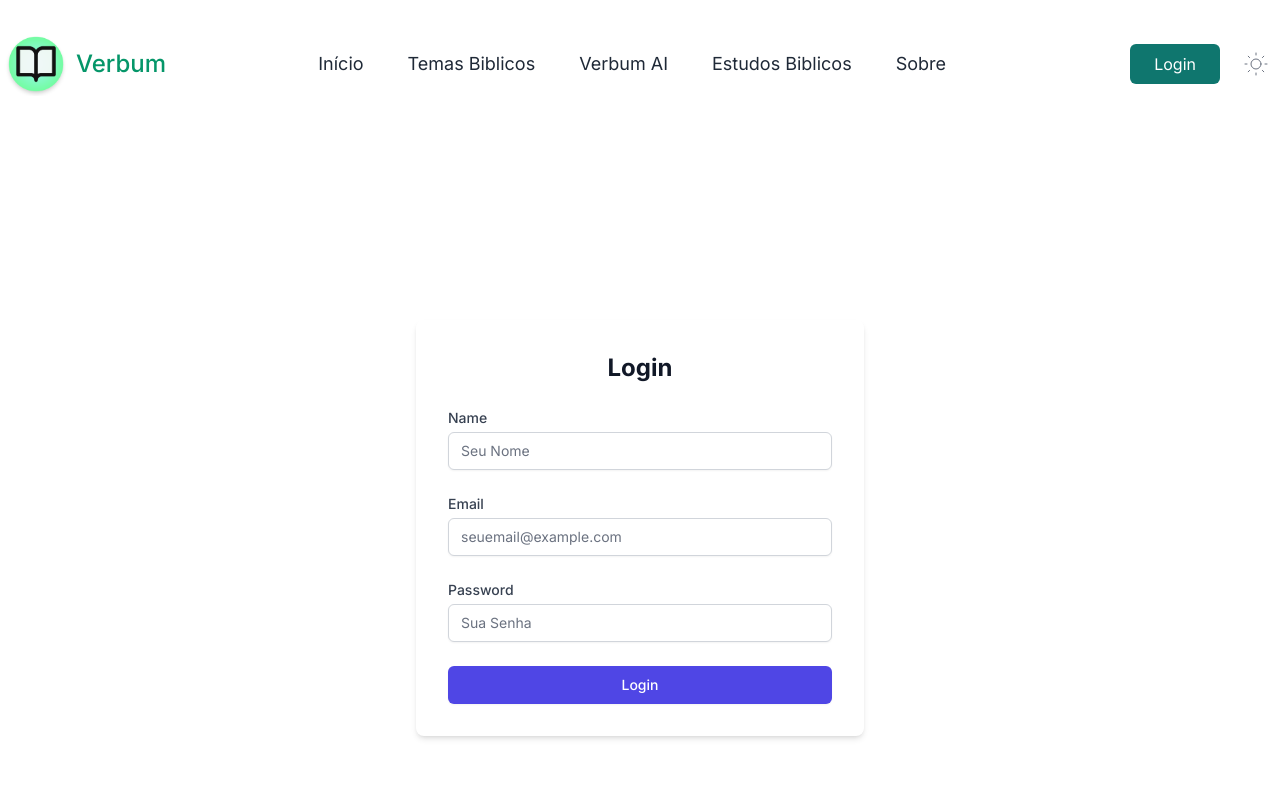
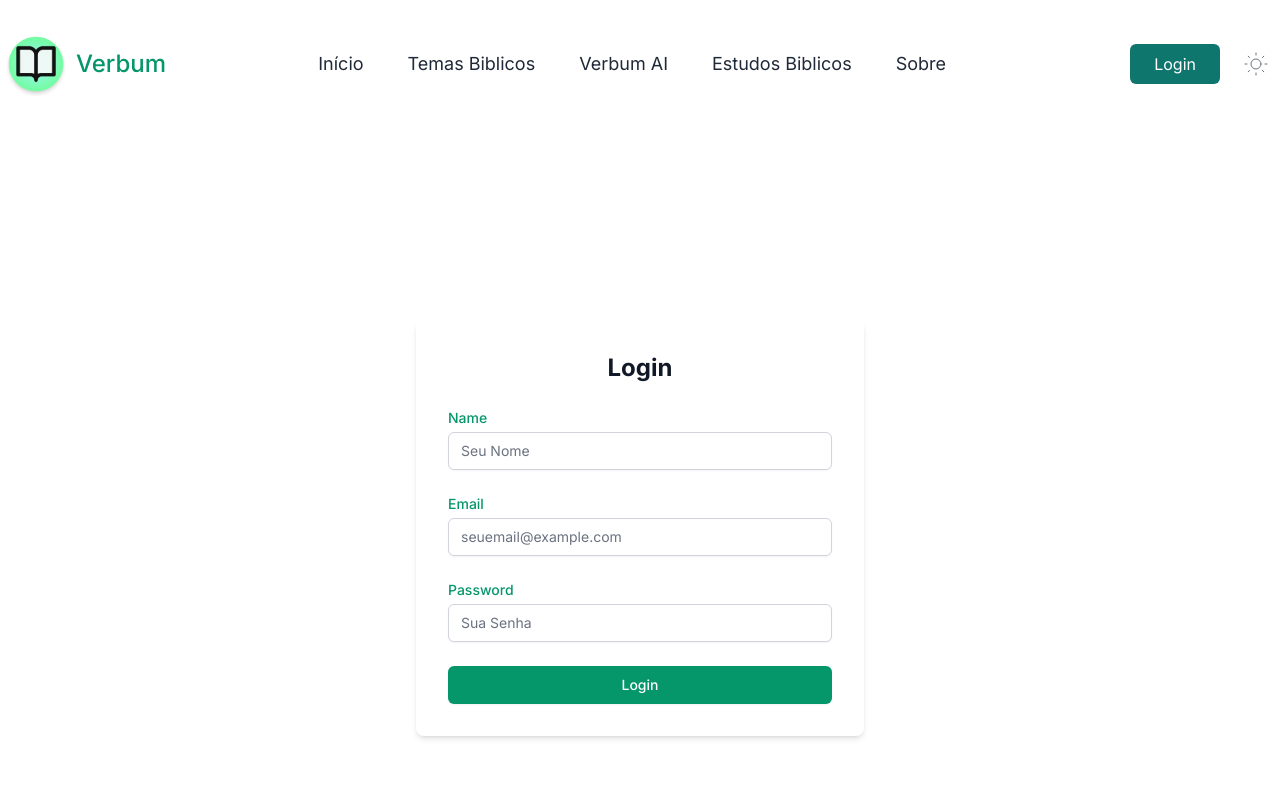
Before and after one commit to vmaarcos/verbum, a Next.js app: page /login in a window 1280 px wide. Shown: the top 800 px of the page. Built offline with nearby package versions, Linux system fonts and the light colour scheme.

Commit message:
Update page.tsx

```diff
--- a/src/app/login/page.tsx
+++ b/src/app/login/page.tsx
@@ -38,7 +38,7 @@ const LoginPage: NextPage = () => {
             <div>
               <label
                 htmlFor="name"
-                className="block text-sm font-medium text-gray-700">
+                className="block text-sm font-medium text-emerald-600">
                 Name
               </label>
               <input
@@ -55,7 +55,7 @@ const LoginPage: NextPage = () => {
             <div>
               <label
                 htmlFor="email"
-                className="block text-sm font-medium text-gray-700">
+                className="block text-sm font-medium text-emerald-600">
                 Email
               </label>
               <input
@@ -73,7 +73,7 @@ const LoginPage: NextPage = () => {
             <div>
               <label
                 htmlFor="password"
-                className="block text-sm font-medium text-gray-700">
+                className="block text-sm font-medium text-emerald-600">
                 Password
               </label>
               <input
@@ -91,7 +91,7 @@ const LoginPage: NextPage = () => {
             <div>
               <button
                 type="submit"
-                className="flex justify-center w-full px-4 py-2 text-sm font-medium text-white bg-indigo-600 border border-transparent rounded-md shadow-sm hover:bg-indigo-700 focus:outline-none focus:ring-2 focus:ring-offset-2 focus:ring-indigo-500">
+                className="flex justify-center w-full px-4 py-2 text-sm font-medium text-white bg-emerald-600 border border-transparent rounded-md shadow-sm hover:bg-indigo-700 focus:outline-none focus:ring-2 focus:ring-offset-2 focus:ring-indigo-500">
                 Login
               </button>
             </div>
```
